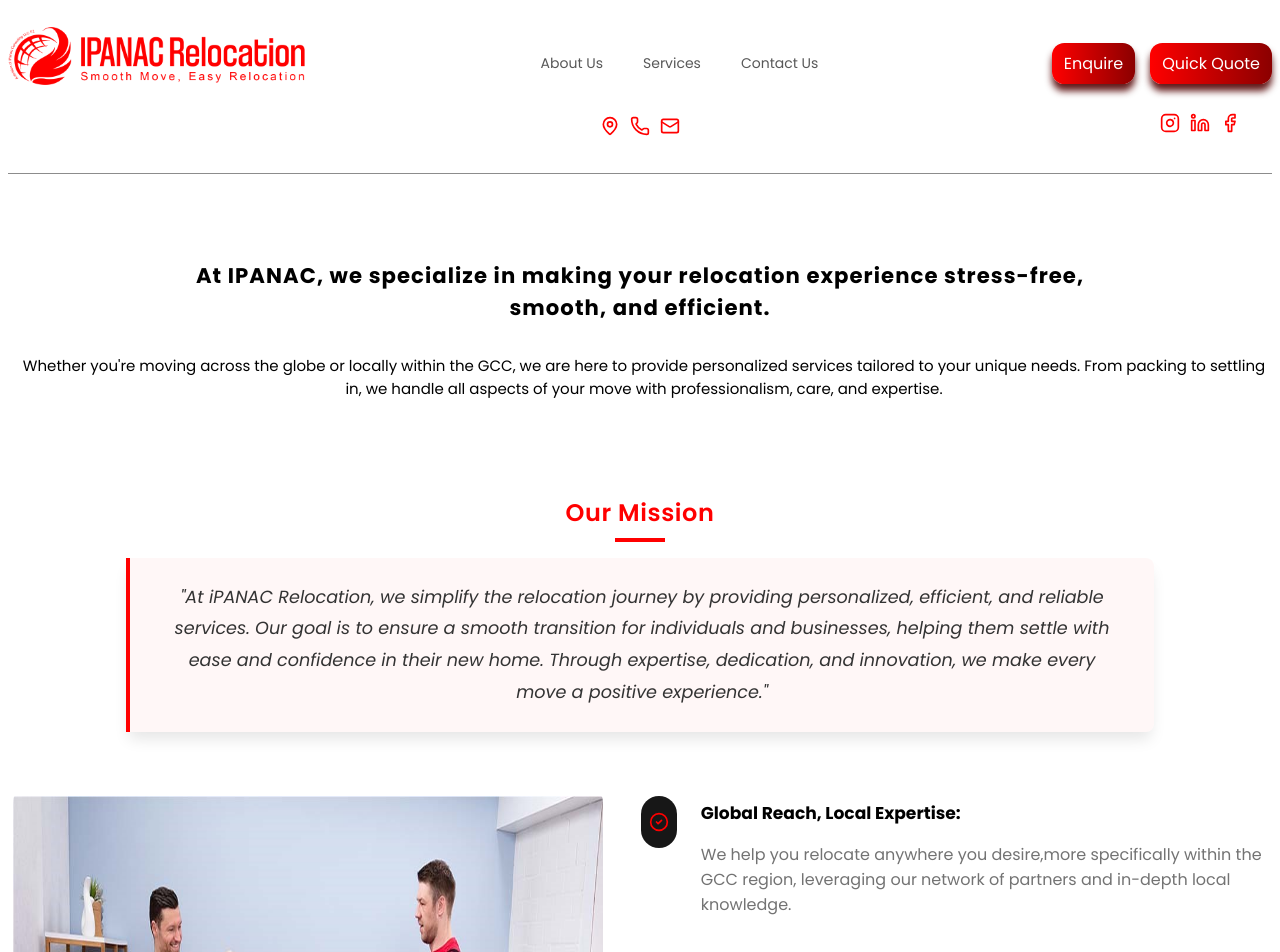
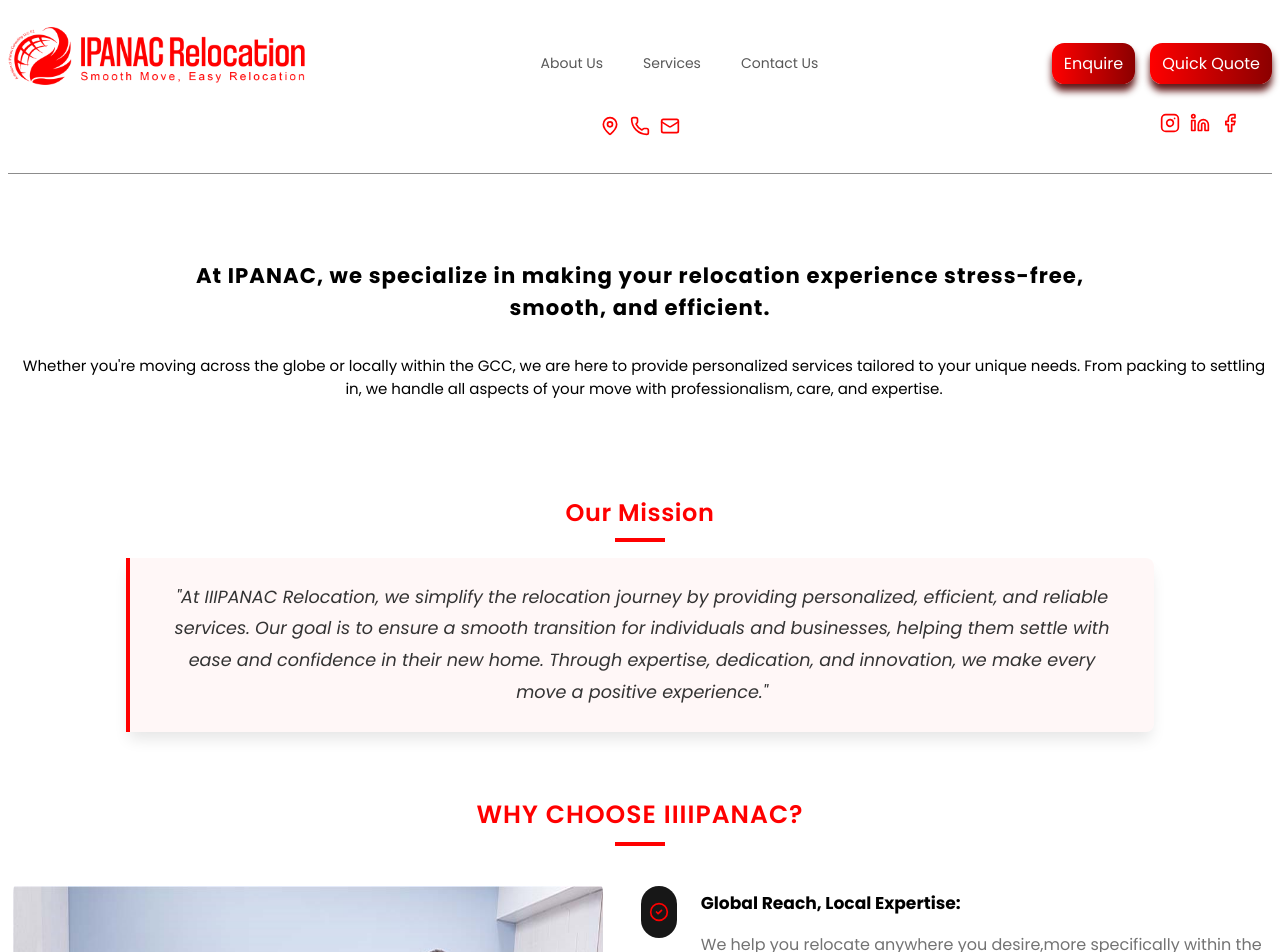
Before and after one commit to Mir-pes/ipanac-1, a React (Vite) app: page / in a window 1280 px wide. Shown: the top 952 px of the page. Built offline with nearby package versions, Linux system fonts and the light colour scheme.

Commit message:
Update WhyChoose.jsx

```diff
--- a/src/WhyChoose.jsx
+++ b/src/WhyChoose.jsx
@@ -14,15 +14,15 @@
         </h3>
         <div className="statement-container">
           <p className="statement-text">
-            "At iPANAC Relocation, we simplify the relocation journey by providing personalized, efficient, and reliable services. Our goal is to ensure a smooth transition for individuals and businesses, helping them settle with ease and confidence in their new home. Through expertise, dedication, and innovation, we make every move a positive experience."
+            "At IIIPANAC Relocation, we simplify the relocation journey by providing personalized, efficient, and reliable services. Our goal is to ensure a smooth transition for individuals and businesses, helping them settle with ease and confidence in their new home. Through expertise, dedication, and innovation, we make every move a positive experience."
           </p>
         </div>
       </div>
 
-{/*       <h2 className="workflow-heading">
+      <h2 className="workflow-heading">
         Why Choose
-        <span className="gradient-text"> iPANAC?</span>
-      </h2> */}
+        <span className="gradient-text"> IIIIPANAC?</span>
+      </h2>
 
       <div style={{
         display: "flex",
```
